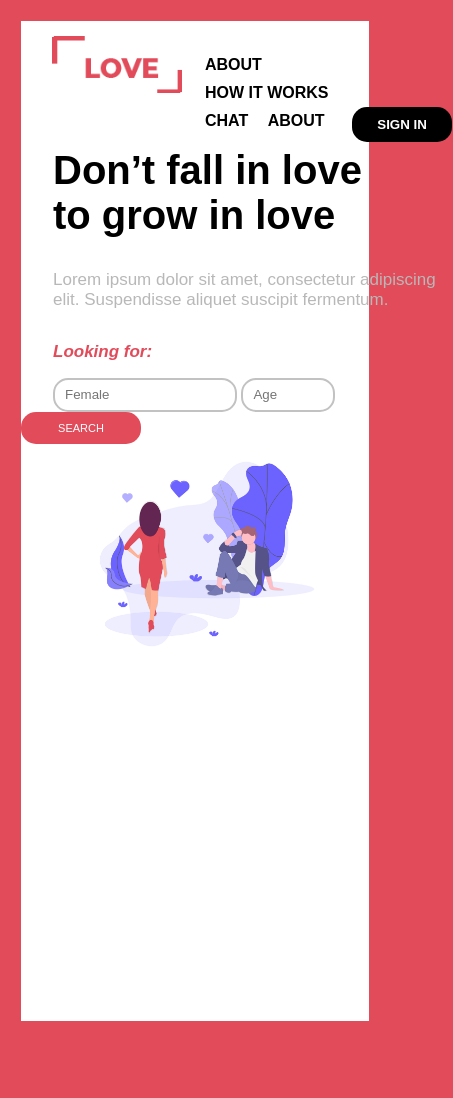
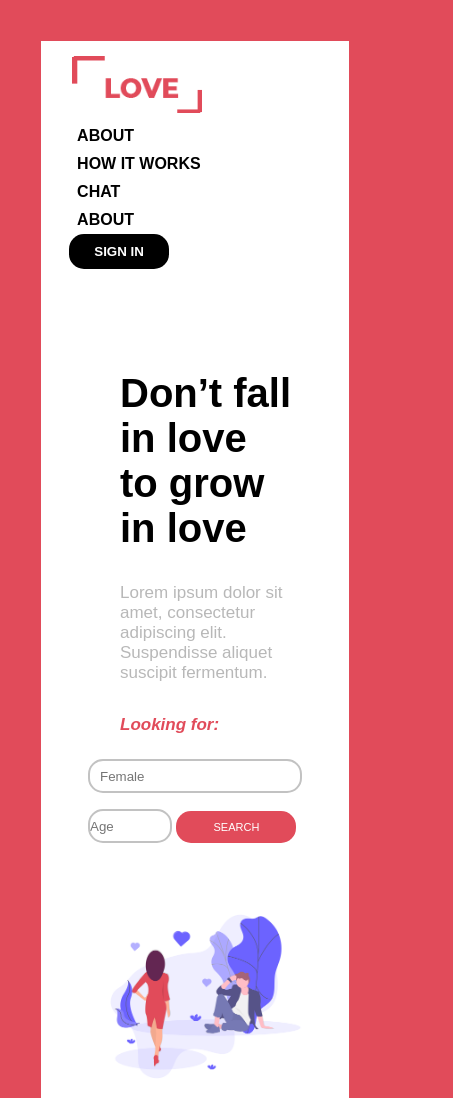
Before and after one commit to MaI0SerfI3unny/web-page-for-my-portfolio-4, a plain HTML site: page index.html in a window 390 px wide. Shown: the whole page, 453 px wide, since content can reach past the window. Before the commit the page ends 1042 px from the top, so only its background shows below. Drawn offline with Linux system fonts and the light colour scheme.

Commit message:
end with project

```diff
--- a/css/style.css
+++ b/css/style.css
@@ -144,6 +144,7 @@ form{
 }
 
 .form-txt{
+  max-width: 400px;
   color: #e14b5a;
   font-weight: bold;
 }
@@ -247,7 +248,6 @@ form button{
   }
 
   p{
-    width: 400px;
     margin-top: 2rem;
     margin-left: 2rem;
     color: #b8b8b8;
@@ -313,13 +313,13 @@ form button{
   .left-side{
     float: right;
     -ms-flex: 0 0 50%;
-    flex: 0 0 55.1%;
+    flex: 0 0 80.1%;
     max-width: 100%;
   }
   .right-side{
     float: left;
     -ms-flex: 0 0 50%;
-    flex: 0 0 45%;
+    flex: 0 0 70%;
     max-width: 100%;
   }
   nav img{
@@ -337,25 +337,33 @@ form button{
   }
 }
 
-@media (max-width:882px) {
+@media (max-width:768px) {
+  .input_age{
+    padding: 0;
+    margin:0;
+    width: 80px;
+    height: 30px;
+    margin-top: 0.5rem;
+    margin-bottom: 0.5rem;
+  }
+  input{
+    margin: 0;
+    width: 200px;
+    margin-top: 0.5rem;
+    margin-bottom: 0.5rem;
+  }
+
   .left-side{
-    float: right;
+    margin-bottom: 3rem;
     -ms-flex: 0 0 100%;
-    flex: 0 0 70.1%;
+    flex: 0 0 10.1%;
     max-width: 100%;
   }
   .right-side{
     float: left;
     -ms-flex: 0 0 100%;
-    flex: 0 0 60%;
+    flex: 0 0 80%;
     max-width: 100%;
-  }
-}
-
-@media (max-width: 631px) {
-  .cont{
-    margin: 21px;
-    background: white;
   }
   .right-side{
     float: left;
@@ -369,4 +377,31 @@ form button{
     flex: 0 0 60.1%;
     max-width: 100%;
   }
+  nav button{
+    background-color: black;
+    color: white;
+    font-weight: bold;
+    width: 100px;
+    height: 35px;
+    border-radius: 15px;
+    border:none;
+    margin-left: 1%;
+  }
+  ul{
+
+    margin-left: -1%;
+    padding:30px;
+    margin-top: 13%;
+    margin-bottom: auto;
+    list-style-type: none;
+  }
+  li{
+    margin-left: 5px;
+    display: block;
+    padding: 5px;
+  }
+  nav{
+    width: 100%;
+    height: 290px;
+  }
 }
```
